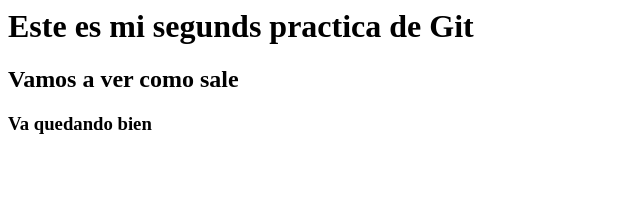
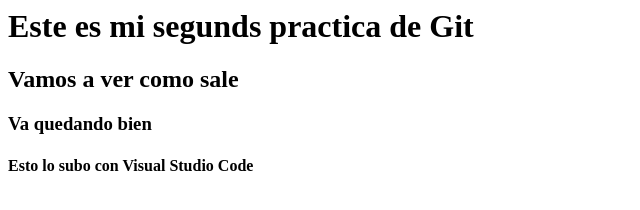
Before and after one commit to ariana-mag/SEGUNDA-PRACTICA-GIT, a plain HTML site: page index.html in a window 1280 px wide. Shown: the whole page, without its empty margins (0-640 px from the left). Drawn offline with Linux system fonts and the light colour scheme.

Commit message:
commit con VSC

```diff
--- a/index.html
+++ b/index.html
@@ -6,7 +6,7 @@
     <h1>Este es mi segunds practica de Git</h1>
     <h2>Vamos a ver como sale</h2>
     <h3>Va quedando bien</h3>
-
+<h4>Esto lo subo con Visual Studio Code</h4>
 
 
 
```
